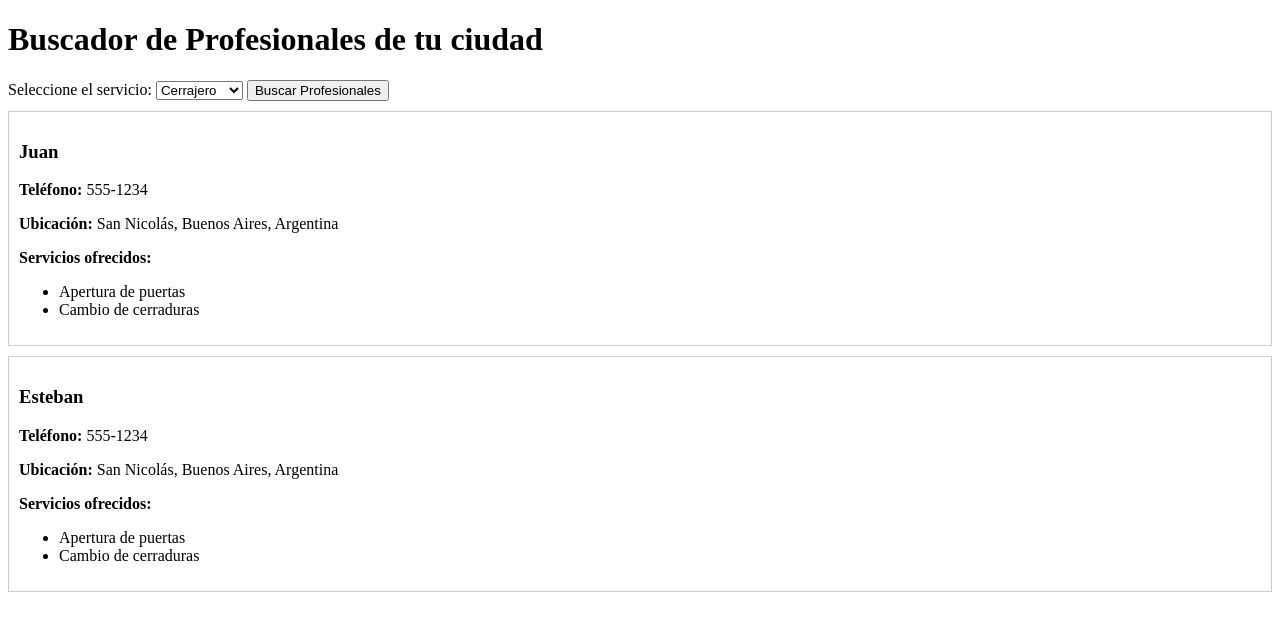
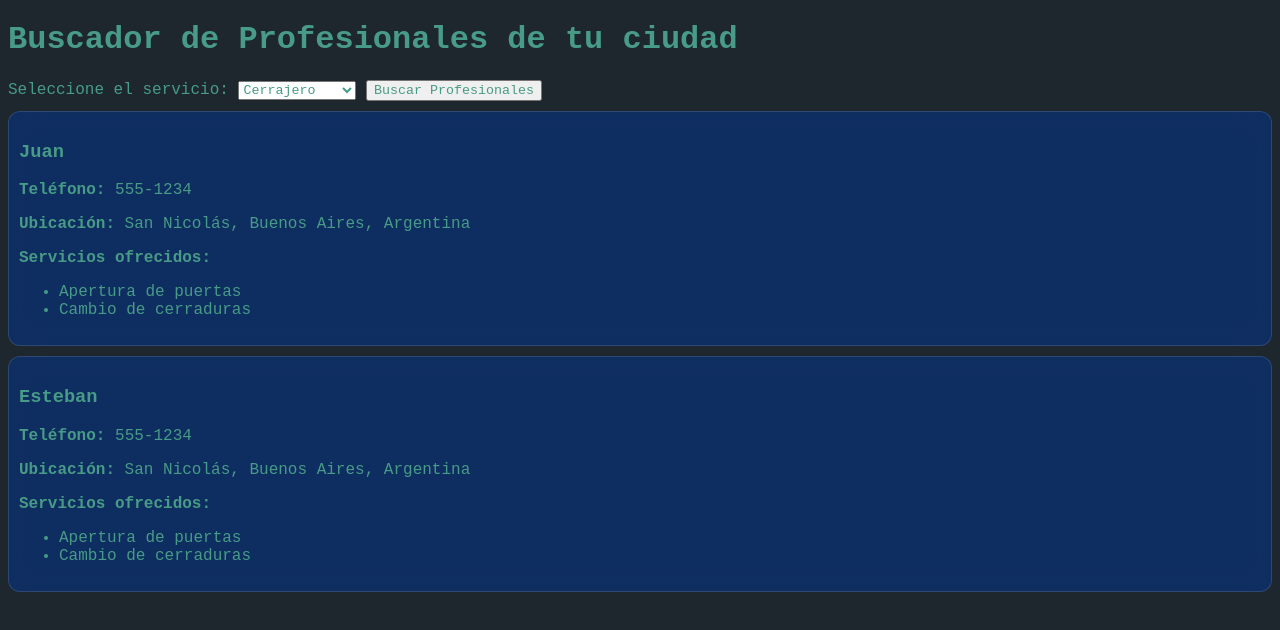
Before and after one commit to Facucabx/preentrega2jv-cabanamosto, a plain HTML site: page index.html in a window 1280 px wide. Both pictures are taken after a click on the button "Buscar Profesionales". Drawn offline with Linux system fonts and the light colour scheme.

Commit message:
Se aplica almacenar datos en el archivo JSON, cargarlo de forma asíncrona utilizando fetch y async-await

```diff
--- a/css/style.css
+++ b/css/style.css
@@ -1,5 +1,19 @@
+*{
+  color: rgb(72, 155, 134);
+  font-family:'Courier New', Courier, monospace;
+
+}
+html{
+  background-color: rgba(13, 24, 31, 0.932);
+}
+
 .profesional {
-    border: 1px solid #ccc;
+
     padding: 10px;
     margin: 10px 0;
+    backdrop-filter: blur(16px) saturate(180%);
+    -webkit-backdrop-filter: blur(16px) saturate(180%);
+    background-color: rgba(13, 48, 114, 0.75);
+    border-radius: 12px;
+    border: 1px solid rgba(255, 255, 255, 0.125);
   }
--- a/js/app.js
+++ b/js/app.js
@@ -1,60 +1,18 @@
-//Aca se carga la BD desde el Localstorage
-const storedDatabase = localStorage.getItem("database");
-const database = storedDatabase ? JSON.parse(storedDatabase) : [
-    {
-        nombre: "Juan",
-        servicio: "cerrajero",
-        telefono: "555-1234",
-        ubicacion: "San Nicolás, Buenos Aires, Argentina",
-        serviciosOfrecidos: ["Apertura de puertas", "Cambio de cerraduras"]
-    },
-    {
-        nombre: "Esteban",
-        servicio: "cerrajero",
-        telefono: "555-1234",
-        ubicacion: "San Nicolás, Buenos Aires, Argentina",
-        serviciosOfrecidos: ["Apertura de puertas", "Cambio de cerraduras"]
-    },
-    {
-        nombre: "María",
-        servicio: "electricista",
-        telefono: "555-5678",
-        ubicacion: "San Nicolás, Buenos Aires, Argentina",
-        serviciosOfrecidos: ["Instalación eléctrica", "Reparación de cortocircuitos"]
-    },
-    {
-        nombre: "Carlos",
-        servicio: "fletes",
-        telefono: "555-9876",
-        ubicacion: "San Nicolás, Buenos Aires, Argentina",
-        serviciosOfrecidos: ["Mudanzas locales", "Transporte de carga"]
-    },
-    {
-        nombre: "Laura",
-        servicio: "gasista",
-        telefono: "555-4321",
-        ubicacion: "San Nicolás, Buenos Aires, Argentina",
-        serviciosOfrecidos: ["Reparación de gas", "Instalación de tuberías"]
-    },
-    {
-        nombre: "Pedro",
-        servicio: "veterinario",
-        telefono: "555-7890",
-        ubicacion: "San Nicolás, Buenos Aires, Argentina",
-        serviciosOfrecidos: ["Consultas médicas", "Vacunación de mascotas"]
-    },
-    {
-        nombre: "Ana",
-        servicio: "tecnico",
-        telefono: "555-5555",
-        ubicacion: "San Nicolás, Buenos Aires, Argentina",
-        serviciosOfrecidos: ["Reparación de electrodomésticos", "Mantenimiento preventivo"]
+// Función para cargar profesionales desde un archivo JSON
+async function cargarProfesionalesDesdeJSON() {
+    try {
+        const response = await fetch("./profesionales.json");
+        const data = await response.json();
+        return data;
+    } catch (error) {
+        console.error("Error al cargar datos desde el archivo JSON", error);
+        return [];
     }
-];
+}
 
-// Función para buscar los profesionales
-function buscarProfesionales(servicio) {
-    return database.filter(profesional => profesional.servicio === servicio);
+// Función para buscar los profesionales en el archivo JSON
+function buscarProfesionalesEnJSON(servicio, data) {
+    return data.filter(profesional => profesional.servicio === servicio);
 }
 
 // Función para mostrar resultados
@@ -86,14 +44,16 @@ function mostrarResultados(resultados) {
 
 // Capturar evento de clic en el botón
 const buscarBtn = document.getElementById("buscarBtn");
-buscarBtn.addEventListener("click", () => {
+buscarBtn.addEventListener("click", async () => {
     const servicioSelect = document.getElementById("servicio");
     const servicioBuscado = servicioSelect.value;
-    const resultadosBusqueda = buscarProfesionales(servicioBuscado);
+
+    // Cargar los profesionales desde el archivo JSON
+    const data = await cargarProfesionalesDesdeJSON();
+
+    // Buscar los profesionales en los datos cargados desde el JSON
+    const resultadosBusqueda = buscarProfesionalesEnJSON(servicioBuscado, data);
+
+    // Mostrar los resultados
     mostrarResultados(resultadosBusqueda);
 });
-
-// Guardar la BD actualizada en el Localstorage
-window.addEventListener("beforeunload", () => {
-    localStorage.setItem("database", JSON.stringify(database));
-});
--- /dev/null
+++ b/profesionales.json
@@ -0,0 +1,51 @@
+[
+    {
+        "nombre": "Juan",
+        "servicio": "cerrajero",
+        "telefono": "555-1234",
+        "ubicacion": "San Nicolás, Buenos Aires, Argentina",
+        "serviciosOfrecidos": ["Apertura de puertas", "Cambio de cerraduras"]
+    },
+    {
+        "nombre": "Esteban",
+        "servicio": "cerrajero",
+        "telefono": "555-1234",
+        "ubicacion": "San Nicolás, Buenos Aires, Argentina",
+        "serviciosOfrecidos": ["Apertura de puertas", "Cambio de cerraduras"]
+    },
+    {
+        "nombre": "María",
+        "servicio": "electricista",
+        "telefono": "555-5678",
+        "ubicacion": "San Nicolás, Buenos Aires, Argentina",
+        "serviciosOfrecidos": ["Instalación eléctrica", "Reparación de cortocircuitos"]
+    },
+    {
+        "nombre": "Carlos",
+        "servicio": "fletes",
+        "telefono": "555-9876",
+        "ubicacion": "San Nicolás, Buenos Aires, Argentina",
+        "serviciosOfrecidos": ["Mudanzas locales", "Transporte de carga"]
+    },
+    {
+        "nombre": "Laura",
+        "servicio": "gasista",
+        "telefono": "555-4321",
+        "ubicacion": "San Nicolás, Buenos Aires, Argentina",
+        "serviciosOfrecidos": ["Reparación de gas", "Instalación de tuberías"]
+    },
+    {
+        "nombre": "Pedro",
+        "servicio": "veterinario",
+        "telefono": "555-7890",
+        "ubicacion": "San Nicolás, Buenos Aires, Argentina",
+        "serviciosOfrecidos": ["Consultas médicas", "Vacunación de mascotas"]
+    },
+    {
+        "nombre": "Ana",
+        "servicio": "tecnico",
+        "telefono": "555-5555",
+        "ubicacion": "San Nicolás, Buenos Aires, Argentina",
+        "serviciosOfrecidos": ["Reparación de electrodomésticos", "Mantenimiento preventivo"]
+    }
+]
```
Lines whose indentation alone changed are shown as unchanged.
